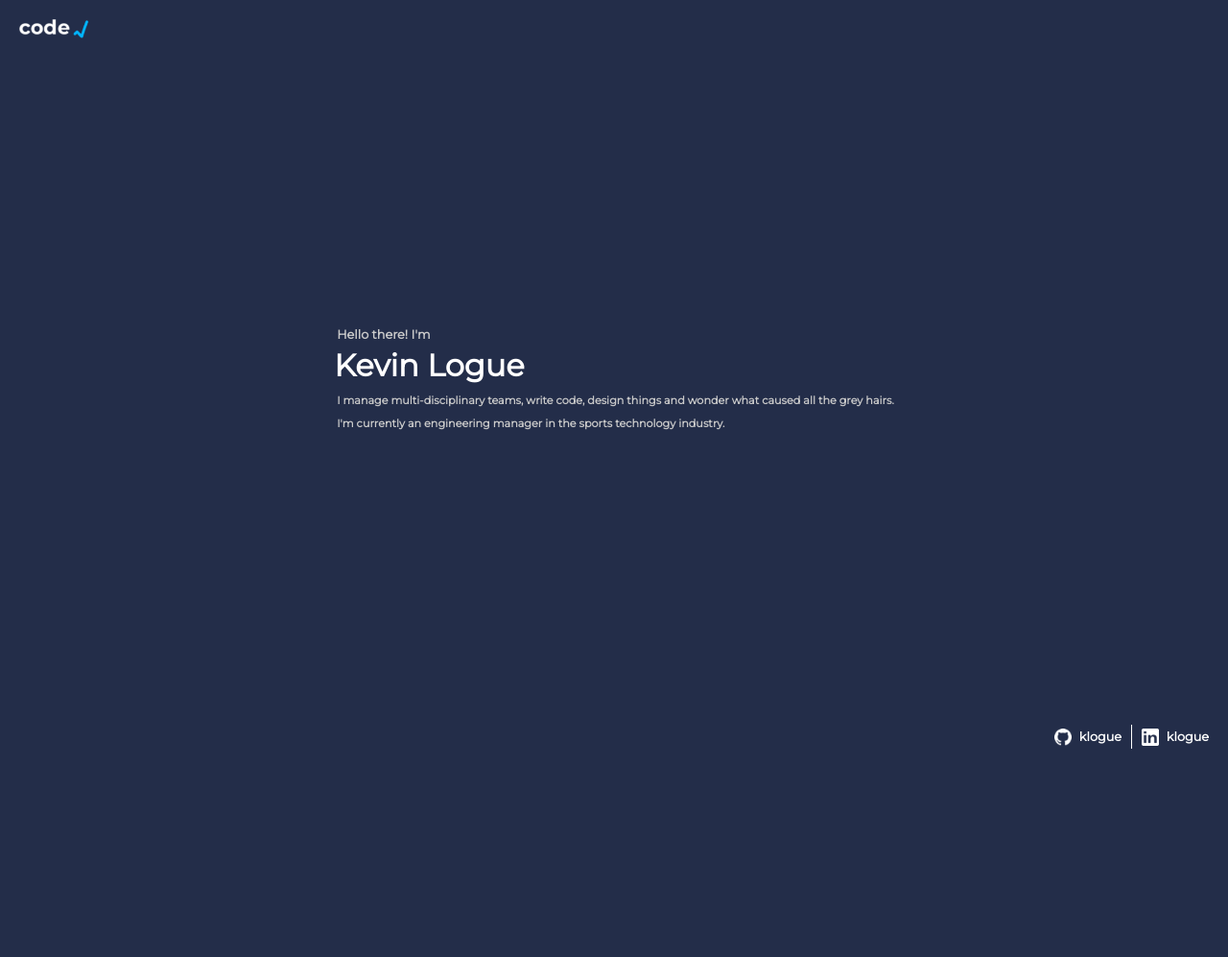
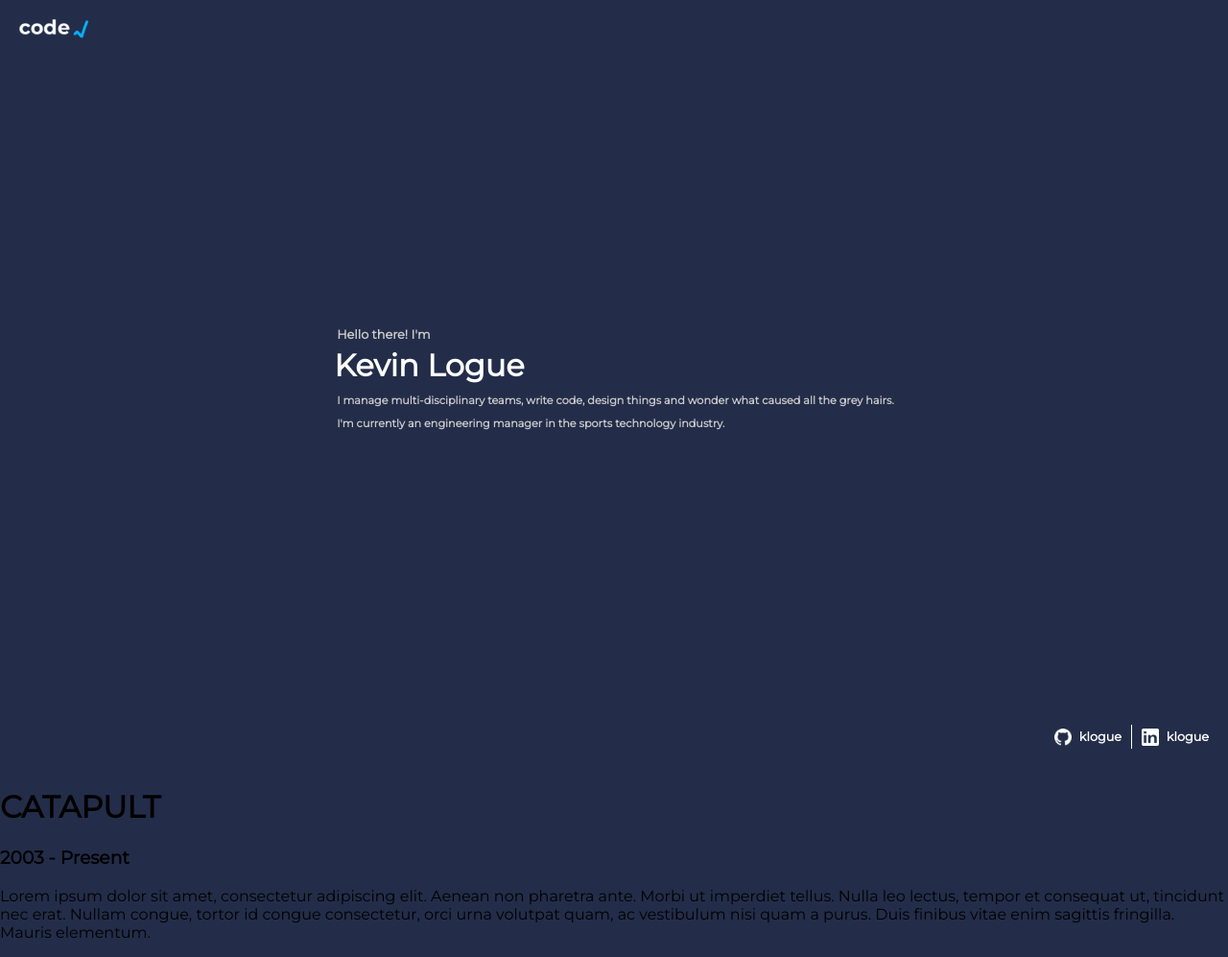
Before and after one commit to loguek/coderadical, a website built with Parcel: page src/index.html in a window 1280 px wide. Shown: the whole page at 96% size. Before the commit the page ends 800 px from the top, so only its background shows below. Built offline with nearby package versions, Linux system fonts and the light colour scheme.

Commit message:
Started thinking about how to show history

```diff
--- a/src/index.html
+++ b/src/index.html
@@ -32,6 +32,14 @@
             klogue
         </a>
     </footer>
+    <div id="history">
+        <div>
+            <h1>CATAPULT</h1>
+            <h3>2003 - Present</h3>
+            <p>Lorem ipsum dolor sit amet, consectetur adipiscing elit. Aenean non pharetra ante. Morbi ut imperdiet tellus. Nulla leo lectus, tempor et consequat ut, tincidunt nec erat. Nullam congue, tortor id congue consectetur, orci urna volutpat quam, ac vestibulum nisi quam a purus. Duis finibus vitae enim sagittis fringilla. Mauris elementum.</p>
+        </div>
+
+    </div>
     <script src="main.ts"></script>
 </body>
 </html>
```
